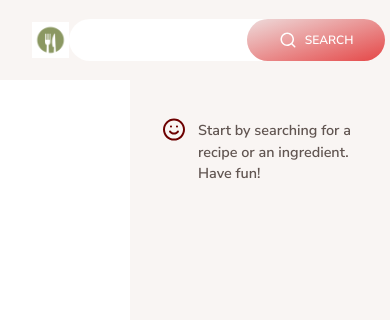
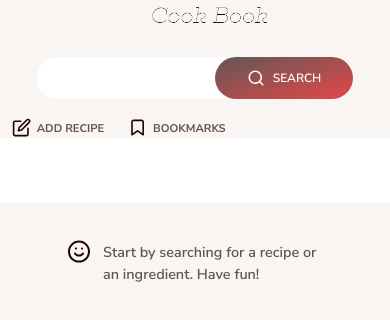
Before and after one commit to tarikkurtanovic/CookBookApp, a website built with Parcel: page index.html in a window 390 px wide. Built offline with nearby package versions, Linux system fonts and the light colour scheme.

Commit message:
first commit

```diff
--- a/index.html
+++ b/index.html
@@ -13,13 +13,13 @@
     <link rel="stylesheet" href="src/sass/main.scss" />
     <script defer type="module" src="src/js/controller.js"></script>
 
-    <title>forkify // Search over 1,000,000 recipes</title>
+    <title>CookBook// Search over 1,000,000 recipes</title>
   </head>
 
   <body>
     <div class="container">
       <header class="header">
-        <img src="src/img/cutlery.png" alt="Logo" class="header__logo" />
+        <img src="src/img/cookbook.png" alt="Logo" class="header__logo" />
         <form class="search">
           <input
             type="text"
--- a/package.json
+++ b/package.json
@@ -1,5 +1,5 @@
 {
-  "name": "forkify",
+  "name": "cookbook",
   "version": "1.0.0",
   "description": "Recipe application",
   "default": "index.html",
--- a/src/js/controller.js
+++ b/src/js/controller.js
@@ -47,7 +47,6 @@ const controlSearchResults = async function () {
     await model.loadSearchResults(query);
 
     //3. render results
-    // resultsView.render(model.state.search.results);
     resultsView.render(model.getSearchResultsPage());
 
     // 4. render initial paganation button
@@ -70,7 +69,6 @@ const controlServings = function (newServings) {
   model.updateServings(newServings);
 
   // Update the recipe view
-  // recipeView.render(model.state.recipe);
   recipeView.update(model.state.recipe);
 };
 
@@ -98,7 +96,7 @@ const controlAddRecipe = async function (newRecipe) {
     await model.uploadRecipe(newRecipe);
     console.log(model.state.recipe);
 
-    //Render recioe
+    //Render recipe
     recipeView.render(model.state.recipe);
 
     //Succes message
@@ -128,6 +126,5 @@ const init = function () {
   searchView.addHandlerSearch(controlSearchResults);
   paginationView.addHandlerClick(controlPagination);
   addRecipeView.addHandlerUpload(controlAddRecipe);
-  // controlServings();
 };
 init();
--- a/src/js/model.js
+++ b/src/js/model.js
@@ -81,7 +81,6 @@ export const getSearchResultsPage = function (page = state.search.page) {
 export const updateServings = function (newServings) {
   state.recipe.ingredients.forEach(ing => {
     ing.quantity = (ing.quantity * newServings) / state.recipe.servings;
-    // newQt = oldQt * newServings / oldServings
   });
   state.recipe.servings = newServings;
 };
@@ -114,12 +113,10 @@ const init = function () {
   if (storage) state.bookmarks = JSON.parse(storage);
 };
 init();
-// console.log(state.bookmarks);
 
 const clearBookmarks = function () {
   localStorage.clear('bookmarks');
 };
-// clearBookmarks();
 
 export const uploadRecipe = async function (newRecipe) {
   try {
@@ -127,7 +124,6 @@ export const uploadRecipe = async function (newRecipe) {
       .filter(entry => entry[0].startsWith('ingredient') && entry[1] !== '')
       .map(ing => {
         const ingArr = ing[1].split(',').map(el => el.trim());
-        // const ingArr = ing[1].replaceAll(' ', '').split(',');
 
         const [quantity, unit, description] = ingArr;
         if (ingArr.length !== 3)
--- a/src/js/views/View.js
+++ b/src/js/views/View.js
@@ -24,14 +24,12 @@ export default class View {
 
     newElements.forEach((newEl, i) => {
       const curEl = curElements[i];
-      // console.log(curEl, newEl.isEqualNode(curEl));
 
       // Update changed TEXT
       if (
         !newEl.isEqualNode(curEl) &&
         newEl.firstChild?.nodeValue.trim() !== ''
       ) {
-        // console.log('😍', newEl.firstChild.nodeValue.trim());
         curEl.textContent = newEl.textContent;
       }
       //Updates changed ATTRIBUTES
--- a/src/sass/_base.scss
+++ b/src/sass/_base.scss
@@ -1,6 +1,6 @@
 // $color-primary: #f59a83;
-$color-primary: #6d0000;
-$color-grad-1: #eedbdb;
+$color-primary: #1f0101;
+$color-grad-1: #615757;
 $color-grad-2: #e21818c7;
 
 $color-grey-light-1: #f9f5f3; // Light background
@@ -68,4 +68,9 @@ body {
     margin: 0;
     border-radius: 0;
   }
+
+  @media only screen and (max-width: 700px) {
+    display: flex;
+    flex-direction: column;
+  }
 }
--- a/src/sass/_header.scss
+++ b/src/sass/_header.scss
@@ -142,3 +142,11 @@
     opacity: 1;
   }
 }
+
+@media only screen and (max-width: 700px) {
+  .header {
+    display: flex;
+    flex-direction: column;
+    gap: 20px;
+  }
+}
--- a/src/sass/_recipe.scss
+++ b/src/sass/_recipe.scss
@@ -68,6 +68,9 @@
     display: flex;
     align-items: center;
     padding: 7.5rem 8rem 3.5rem 8rem;
+    @media only screen and (max-width: 700px) {
+      flex-direction: column;
+    }
   }
 
   &__info {
@@ -116,6 +119,12 @@
       height: 2.25rem;
       width: 2.25rem;
       fill: $color-primary;
+    }
+
+    @media only screen and (max-width: 700px) {
+      width: 100%;
+      justify-content: center;
+      background-color: transparent;
     }
   }
 
```
Also changed, not shown: src/js/helpers.js (+0 -33 lines), dist/index.html, src/img/cookbook.png (added), 5 other files.
